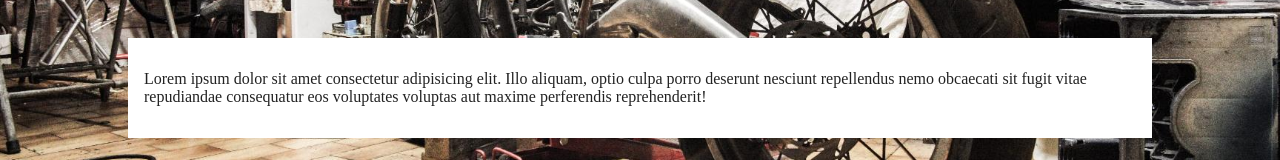
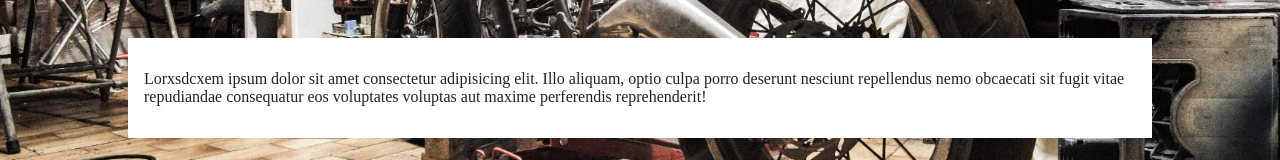
Before and after one commit to staystrongbg/siki_moto, a React (Create React App) app: page /about in a window 1280 px wide. Shown: the part 453-613 px from the top of the page. Built offline with nearby package versions, Linux system fonts and the light colour scheme.

Commit message:
Add files via upload

```diff
--- a/src/About.js
+++ b/src/About.js
@@ -3,16 +3,17 @@ const About = () => {
     backgroundColor: '#fff',
     color: '#222',
     padding: '1rem',
+    animation: 'fadeIn ease 0.3s',
   };
   return (
     <>
       <h1>O nama</h1>
       <div style={styles}>
         <p>
-          Lorem ipsum dolor sit amet consectetur adipisicing elit. Illo aliquam,
-          optio culpa porro deserunt nesciunt repellendus nemo obcaecati sit
-          fugit vitae repudiandae consequatur eos voluptates voluptas aut maxime
-          perferendis reprehenderit!
+          Lorxsdcxem ipsum dolor sit amet consectetur adipisicing elit. Illo
+          aliquam, optio culpa porro deserunt nesciunt repellendus nemo
+          obcaecati sit fugit vitae repudiandae consequatur eos voluptates
+          voluptas aut maxime perferendis reprehenderit!
         </p>
       </div>
     </>
--- a/src/Contact.js
+++ b/src/Contact.js
@@ -3,6 +3,7 @@ const Contact = () => {
     backgroundColor: '#fff',
     color: '#222',
     padding: '1rem',
+    animation: 'fadeIn ease 0.3s',
   };
 
   return (
```
